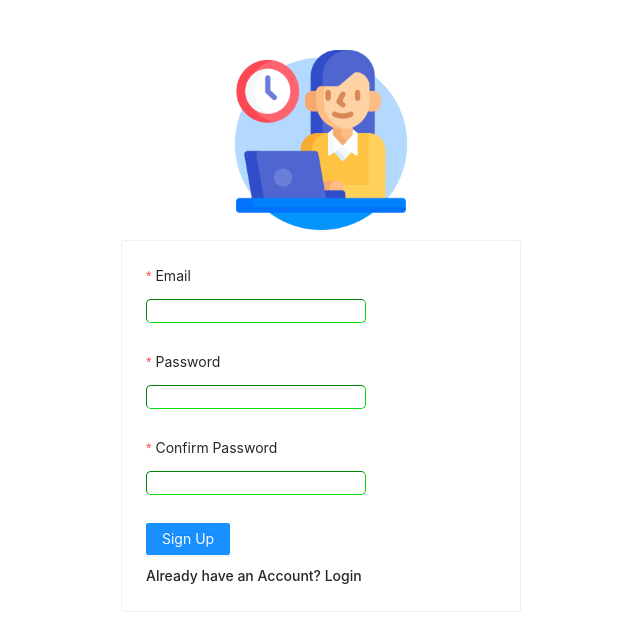
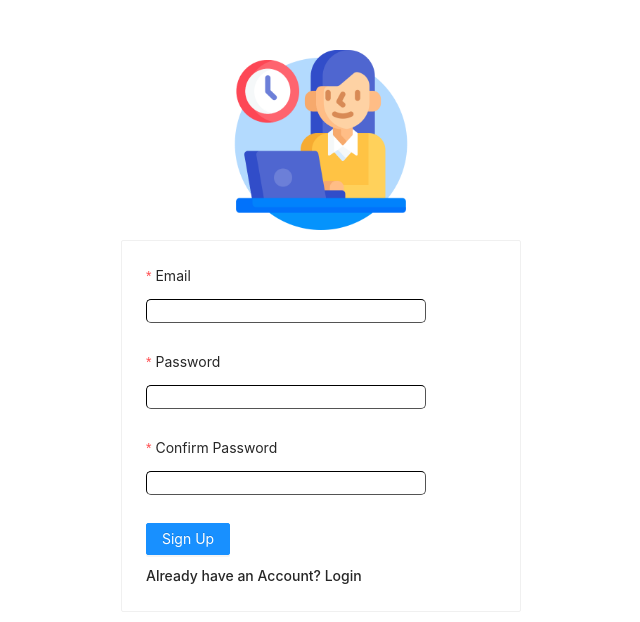
Before and after one commit to lokeshrbohara/AutoML, a React (Create React App) app in the folder frontend/: page /signup in a window 1280 px wide. Shown: the top 622 px of the page, without its empty margins (319-959 px from the left). Built offline with nearby package versions, Linux system fonts and the light colour scheme; no server answers.

Commit message:
Updated css of table

```diff
--- a/frontend/src/Pages/DataPreprocess/DataPreprocess.css
+++ b/frontend/src/Pages/DataPreprocess/DataPreprocess.css
@@ -2,6 +2,9 @@
     text-align:center;
     width: 100%;
     border: 2px;
+    overflow-x: auto;
+    overflow-y: auto;
+    display: block;
 }
 thead{
     text-align: justify;
@@ -9,7 +12,7 @@ thead{
 tr{
     height: 50px;
     text-align: center !important;
-    font-family:Arial, Helvetica, sans-serif;
+    font-family:Arial, Helvetica, sans-serif !important;;
 }
 th{
     width: 10px;
--- a/frontend/src/Pages/Login/Login.js
+++ b/frontend/src/Pages/Login/Login.js
@@ -63,14 +63,14 @@ export default function Login() {
                         style={{ width: "350px" }}
                         rules={[{ required: true, message: 'Please input your username!' }]}
                     >
-                        <input type="email" required ref={emailRef} value />
+                        <input type="email" style={{borderColor: "black", width: "20em"}} required ref={emailRef} value />
                     </Form.Item>
                     <Form.Item
                         label="Password"
                         name="password"
                         rules={[{ required: true, message: 'Please input your password!' }]}
                     >
-                        <input type="password" autoComplete='on' required ref={passwordRef} value />
+                        <input type="password" style={{borderColor: "black", width: "20em"}} autoComplete='on' required ref={passwordRef} value />
                     </Form.Item>
                     <Button disabled={loading} type="primary" htmlType="submit" >
                         Login
--- a/frontend/src/Pages/Model/Table.css
+++ b/frontend/src/Pages/Model/Table.css
@@ -4,6 +4,8 @@
 }
 table {
   width: fit-content;
+  overflow-x: auto;
+  overflow-y: auto;
 }
 table,
 th,
@@ -14,7 +16,7 @@ td {
 }
 th,
 td {
-  background-color: #96d4d4;
+  background-color: #f7fbff;
   padding: 10px;
   width: max-content;
 }
--- a/frontend/src/Pages/SignUp/SignUp.js
+++ b/frontend/src/Pages/SignUp/SignUp.js
@@ -60,14 +60,14 @@ export default function SignUp() {
                         style={{ width: "350px" }}
                         rules={[{ required: true, message: 'Please input your username!' }]}
                     >
-                        <input type="email" required ref={emailRef} value />
+                        <input type="email" style={{borderColor: "black", width: "20em"}} required ref={emailRef} value />
                     </Form.Item>
                     <Form.Item
                         label="Password"
                         name="password"
                         rules={[{ required: true, message: 'Please input your password!' }]}
                     >
-                        <input type="password" autoComplete='on' required ref={passwordRef} value />
+                        <input type="password" style={{borderColor: "black", width: "20em"}} autoComplete='on' required ref={passwordRef} value />
                     </Form.Item>
 
                     <Form.Item
@@ -76,7 +76,7 @@ export default function SignUp() {
 
                         rules={[{ required: true, message: 'Please input your password!' }]}
                     >
-                        <input type="password" autoComplete="on" required ref={confirmPasswordRef} value />
+                        <input type="password" style={{borderColor: "black", width: "20em"}} autoComplete="on" required ref={confirmPasswordRef} value />
                     </Form.Item>
                     <Button disabled={loading} type="primary" htmlType="submit" >
                         Sign Up
```
Also changed, not shown: 2 other files (tests, documents, lock files or other folders).
